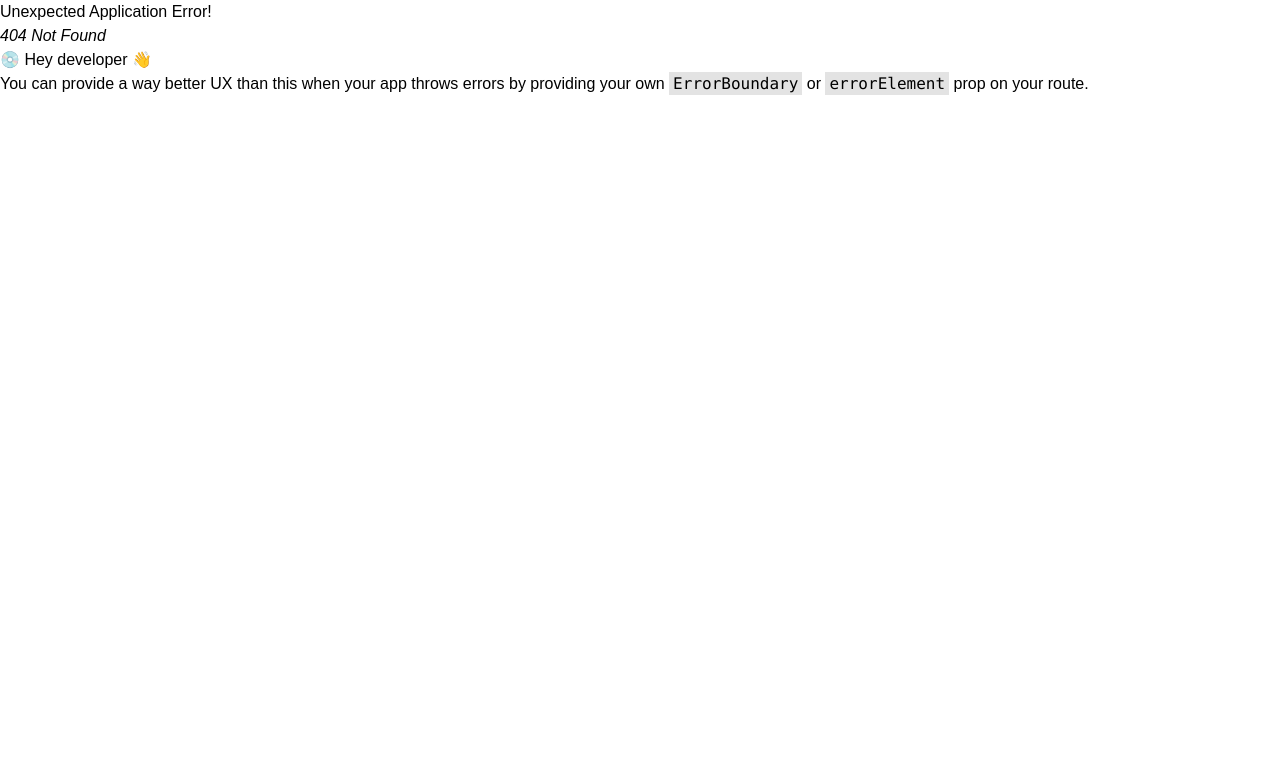
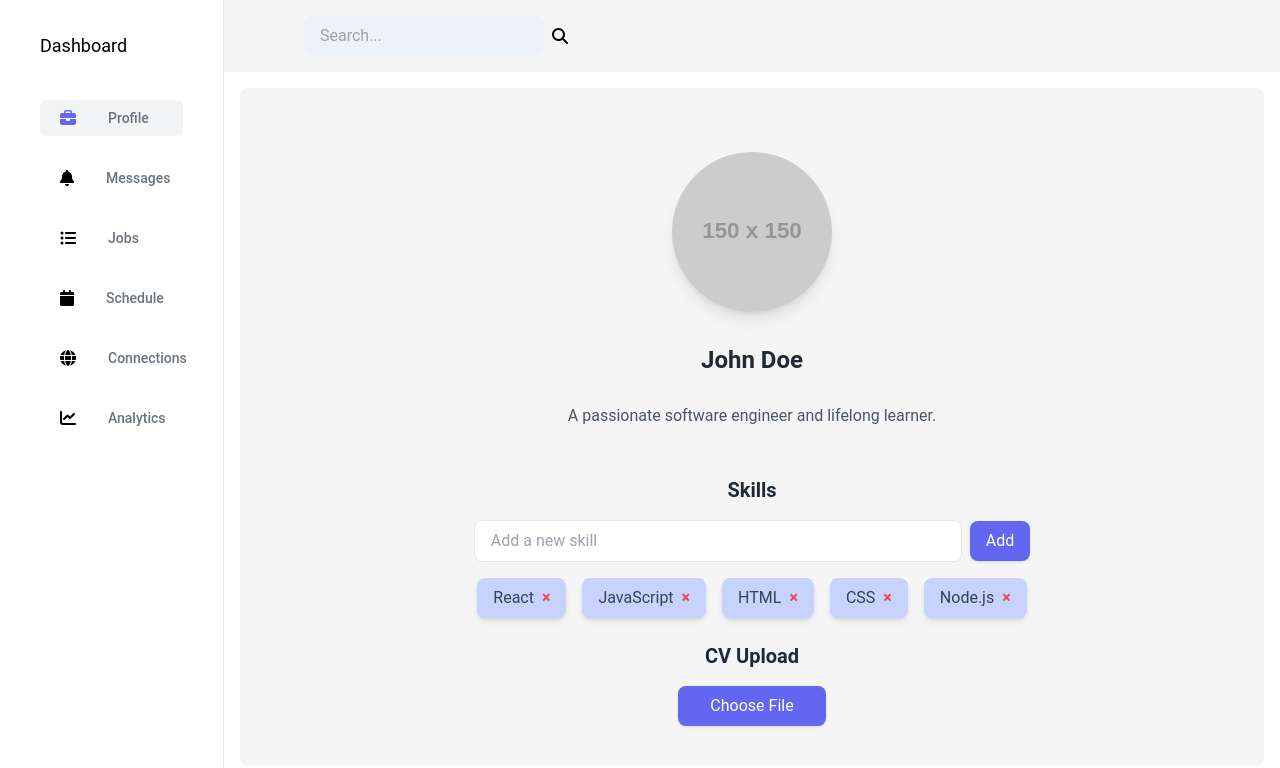
Before and after one commit to vallagenakisu/SystemProject, a React (Vite) app in the folder Job_Recommendation/: page /dashboard/dashprofile in a window 1280 px wide. Before the commit this address had no page. Shown: the top 768 px of the page. Built offline with nearby package versions, Linux system fonts and the light colour scheme.

Commit message:
Sidebar component of Dashboard Layout is created

```diff
--- /dev/null
+++ b/Job_Recommendation/src/Components/EmployeeDashBoard/DashNotofications.jsx
@@ -0,0 +1,11 @@
+import React from 'react'
+
+const DashNotofications = () => {
+  return (
+    <div>
+      this is Notifications Sections
+    </div>
+  )
+}
+
+export default DashNotofications
--- /dev/null
+++ b/Job_Recommendation/src/Components/EmployeeDashBoard/DashProfile.jsx
@@ -0,0 +1,144 @@
+import React, { useState } from "react";
+
+const DashProfile = () => {
+  const user = {
+    name: "John Doe",
+    bio: "A passionate software engineer and lifelong learner.",
+    image: "https://via.placeholder.com/150",
+  };
+
+  // State to manage skills
+  const [skills, setSkills] = useState([
+    "React",
+    "JavaScript",
+    "HTML",
+    "CSS",
+    "Node.js",
+  ]);
+  const [newSkill, setNewSkill] = useState("");
+
+  // State to manage CV
+  const [cvFile, setCvFile] = useState(null);
+
+  // Function to add a new skill
+  const addSkill = () => {
+    if (newSkill && !skills.includes(newSkill)) {
+      setSkills([...skills, newSkill]);
+      setNewSkill("");
+    }
+  };
+
+  // Function to remove a skill
+  const removeSkill = (skill) => {
+    setSkills(skills.filter((s) => s !== skill));
+  };
+
+  // Function to handle CV upload
+  const handleCvUpload = (e) => {
+    const file = e.target.files[0];
+    if (file) {
+      setCvFile(file);
+    }
+  };
+
+  // Function to remove the CV
+  const removeCv = () => {
+    setCvFile(null);
+  };
+
+  return (
+    <div className="flex flex-col items-center justify-start h-full bg-dashboardbgcolor m-4 pb-10 rounded-lg p-6">
+      {/* User Image */}
+      <img
+        src={user.image}
+        alt="User Profile"
+        className="w-40 h-40 rounded-full shadow-lg mb-4 mt-10"
+      />
+
+      {/* User Name */}
+      <h2 className="text-2xl font-semibold text-gray-800 mb-2 mt-4">
+        {user.name}
+      </h2>
+
+      {/* User Bio */}
+      <p className="text-gray-600 text-center max-w-md mt-5 mb-6">{user.bio}</p>
+
+      {/* Skills Section */}
+      <div className="w-full mt-6">
+        <h3 className="text-xl font-bold mb-4 text-gray-800 text-center">
+          Skills
+        </h3>
+
+        {/* Input to Add New Skill */}
+        <div className="flex justify-center items-center mb-4 space-x-2">
+          <input
+            type="text"
+            placeholder="Add a new skill"
+            value={newSkill}
+            onChange={(e) => setNewSkill(e.target.value)}
+            className="border rounded-lg px-4 py-2 w-1/2"
+          />
+          <button
+            onClick={addSkill}
+            className="bg-indigo-500 text-white px-4 py-2 rounded-lg shadow hover:bg-indigo-600"
+          >
+            Add
+          </button>
+        </div>
+
+        {/* Skills List */}
+        <div className="flex flex-wrap justify-center gap-4">
+          {skills.map((skill, index) => (
+            <div
+              key={index}
+              className="relative bg-indigo-200 px-4 py-2 rounded-lg shadow-md text-gray-700 flex items-center"
+            >
+              <span>{skill}</span>
+              <button
+                onClick={() => removeSkill(skill)}
+                className="ml-2 text-red-500 font-bold hover:text-red-700"
+              >
+                ×
+              </button>
+            </div>
+          ))}
+        </div>
+      </div>
+
+      {/* CV Section */}
+      {/* CV Upload Section */}
+      {/* CV Upload Section */}
+      <div className="w-full mt-6">
+        <h3 className="text-xl font-bold mb-2 text-gray-800 text-center">
+          CV Upload
+        </h3>
+
+        {cvFile ? (
+          <div className="flex items-center justify-center mt-2">
+            <span className="text-gray-700 mr-4">{cvFile.name}</span>
+            <button
+              onClick={removeCv}
+              className="bg-red-500 text-white px-4 py-2 rounded-lg shadow hover:bg-red-600"
+            >
+              Remove CV
+            </button>
+          </div>
+        ) : (
+          <div className="flex justify-center mt-4">
+            <label className="cursor-pointer bg-indigo-500 text-white text-center rounded-lg py-2 px-8 shadow hover:bg-indigo-600 inline-block">
+              <input
+                type="file"
+                accept=".pdf,.doc,.docx"
+                onChange={handleCvUpload}
+                className="hidden"
+              />
+              Choose File
+            </label>
+          </div>
+        )}
+      </div>
+    </div>
+  );
+};
+
+export default DashProfile;
--- /dev/null
+++ b/Job_Recommendation/src/Components/EmployeeDashBoard/Header.jsx
@@ -0,0 +1,19 @@
+import React from "react";
+import { FontAwesomeIcon } from "@fortawesome/react-fontawesome";
+import { faMagnifyingGlass } from "@fortawesome/free-solid-svg-icons";
+const Header = () => {
+  return (
+    <div className="flex justify-between items-center p-4 ml-16">
+      <div className="flex items-center space-x-2 w-1/2">
+        <input
+          type="text"
+          placeholder="Search..."
+          className="bg-indigo-100/30 px-4 py-2 rounded-lg focus:outline-0 focus:ring-2 focus:ring-indigo-600 w-1/2"
+        />
+        <FontAwesomeIcon icon={faMagnifyingGlass} className="cursor-pointer hover:text-indigo-600"/>
+      </div>
+    </div>
+  );
+};
+
+export default Header;
--- /dev/null
+++ b/Job_Recommendation/src/Components/EmployeeDashBoard/SideBar.jsx
@@ -0,0 +1,84 @@
+import React, { useState } from "react";
+import { Link } from "react-router-dom";
+import { FontAwesomeIcon } from "@fortawesome/react-fontawesome";
+import {
+  faBriefcase,
+  faBell,
+  faListUl,
+  faCalendar,
+  faGlobe,
+  faChartLine,
+  faBars,
+} from "@fortawesome/free-solid-svg-icons";
+
+const SideBar = () => {
+  const [activeLink, setActiveLink] = useState(0);
+  const handleActiveLinkk = (index) => {
+    setActiveLink(index);
+  };
+
+  const SIDEBAR_LINKS = [
+    { id: 1, icon: faBriefcase, name: "Profile", path: "dashprofile" },
+    {
+      id: 2,
+      icon: faBell,
+      name: "Messages",
+      path: "dashnotifications",
+    },
+    {
+      id: 3,
+      icon: faListUl,
+      name: "Jobs",
+      path: "dashjobs",
+    },
+    {
+      id: 4,
+      icon: faCalendar,
+      name: "Schedule",
+      path: "dashschedule",
+    },
+    {
+      id: 5,
+      icon: faGlobe,
+      name: "Connections",
+      path: "dashconnections",
+    },
+    {
+      id: 6,
+      icon: faChartLine,
+      name: "Analytics",
+      path: "dashanalytics",
+    },
+  ];
+
+  return (
+    <div className="w-16 med:w-56 fixed left-0 top-0 z-10 h-screen border-r pt-8 px-10 bg-white">
+      {/* // Sidebar Header */}
+      <div className="w-28 hidden text-lg med:flex">Dashboard</div>
+      {/* // Navigation Links */}
+      <ul className="mt-10 space-y-6">
+        {SIDEBAR_LINKS.map((link, index) => (
+          <li
+          key={index}
+          className={`w-full font-medium rounded-md py-2 px-5 hover:bg-gray-100 hover:text-indigo-500 ${
+            activeLink === index ? "bg-gray-100 text-indigo-500" : ""
+          }`}
+        >
+            <Link
+              to={link.path}
+              className={"flex items-center med:space-x-8 med:justify-start"}
+              onClick={()=>handleActiveLinkk(index)}
+            >
+              <FontAwesomeIcon icon={link.icon} />
+              <span className="text-sm text-gray-500 hidden med:flex">
+                {link.name}
+              </span>
+            </Link>
+          </li>
+        ))}
+      </ul>
+    </div>
+  );
+};
+
+export default SideBar;
--- a/Job_Recommendation/src/Layouts/DeafualyLayout.jsx
+++ b/Job_Recommendation/src/Layouts/DeafualyLayout.jsx
@@ -3,6 +3,7 @@ import { Outlet } from 'react-router-dom'
 const DeafualyLayout = () => {
   return (
     <div>
+
       <Outlet/>
     </div>
   )
--- a/Job_Recommendation/src/index.css
+++ b/Job_Recommendation/src/index.css
@@ -2,8 +2,8 @@
 @tailwind components;
 @tailwind utilities;
 /* @import '@fontawesome/fontawesome-free/css/all.min.css'; */
-@import url('https://fonts.googleapis.com/css2?family=Montserrat:ital,wght@0,100..900;1,100..900&family=Open+Sans:ital,wght@0,300..800;1,300..800&display=swap');
+@import url('https://fonts.googleapis.com/css2?family=Montserrat:ital,wght@0,100..900;1,100..900&family=Outfit:wght@100..900&family=Poppins:ital,wght@0,100;0,200;0,300;0,400;0,500;0,600;0,700;0,800;0,900;1,100;1,200;1,300;1,400;1,500;1,600;1,700;1,800;1,900&family=Roboto:ital,wght@0,100;0,300;0,400;0,500;0,700;0,900;1,100;1,300;1,400;1,500;1,700;1,900&display=swap');
 
-body {
-  font-family: 'Open-Sans', sans-serif;
+*{
+  font-family: "Roboto", sans-serif;
 }
--- a/Job_Recommendation/src/views/Dashboard.jsx
+++ /dev/null
@@ -1,11 +0,0 @@
-import React from 'react'
-
-const Dashboard = () => {
-  return (
-    <div>
-      DashBoard
-    </div>
-  )
-}
-
-export default Dashboard
--- /dev/null
+++ b/Job_Recommendation/src/views/EmployeeDashBoard.jsx
@@ -0,0 +1,23 @@
+import React from "react";
+import SideBar from "../Components/EmployeeDashBoard/SideBar";
+import { Outlet } from "react-router-dom";
+import Header from "../Components/EmployeeDashBoard/Header";
+const EmployeeDashBoard = () => {
+  return (
+    <div className="flex flex-row font-roboto">
+      <div>
+        <SideBar />
+      </div>
+      <div className="w-full ml-32 med:ml-56">
+        <div className="bg-dashboardbgcolor">
+          <Header />
+        </div>
+        <div>
+          <Outlet />
+        </div>
+      </div>
+    </div>
+  );
+};
+
+export default EmployeeDashBoard;
--- a/Job_Recommendation/tailwind.config.js
+++ b/Job_Recommendation/tailwind.config.js
@@ -10,10 +10,17 @@ export default {
     },
     extend: {
       colors: {
-        primarybgcolor: "#A5A5A5",
+        sidebarbgcolor:"#ffffff",
+        dashboardbgcolor:"#f5f5f5",
+        buttonvolor:"#ffd55a",
+        buttonhovercolor: "#f4af1b",
+        primarybgcolor: "#ebebef",
         secondarybgcolor: "#FFFFFF",
         primarytextcolor: "#000000",
 
+      },
+      fontFamily: {
+        roboto: ['Roboto', 'sans-serif'],
       },
       animation: {
         fade: "fade 3s ease-in-out infinite", // Custom animation
```
Also changed, not shown: Job_Recommendation/src/router.jsx (+18 -5 lines), package.json (added, +9 -0 lines), 1 other file (tests, documents, lock files or other folders).
